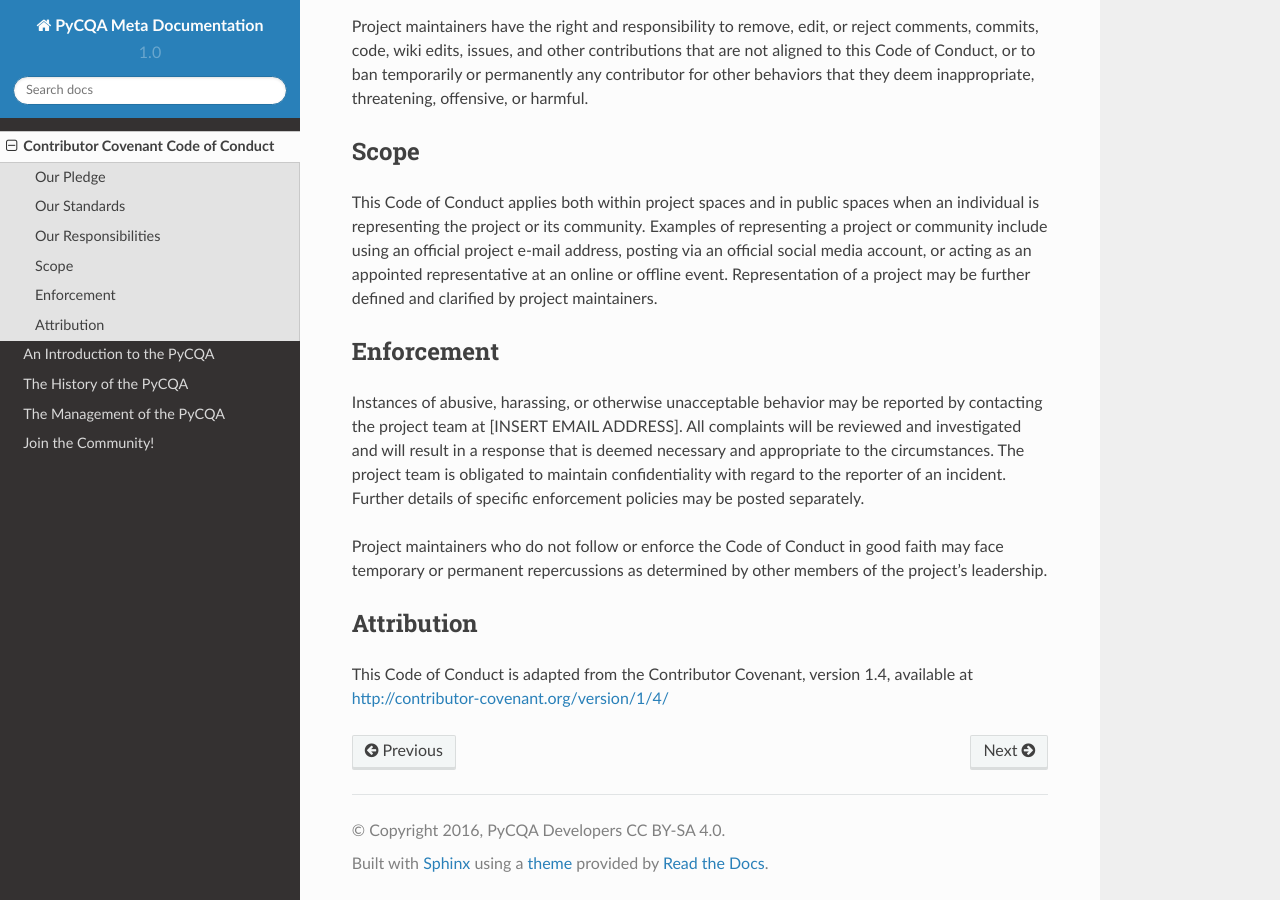
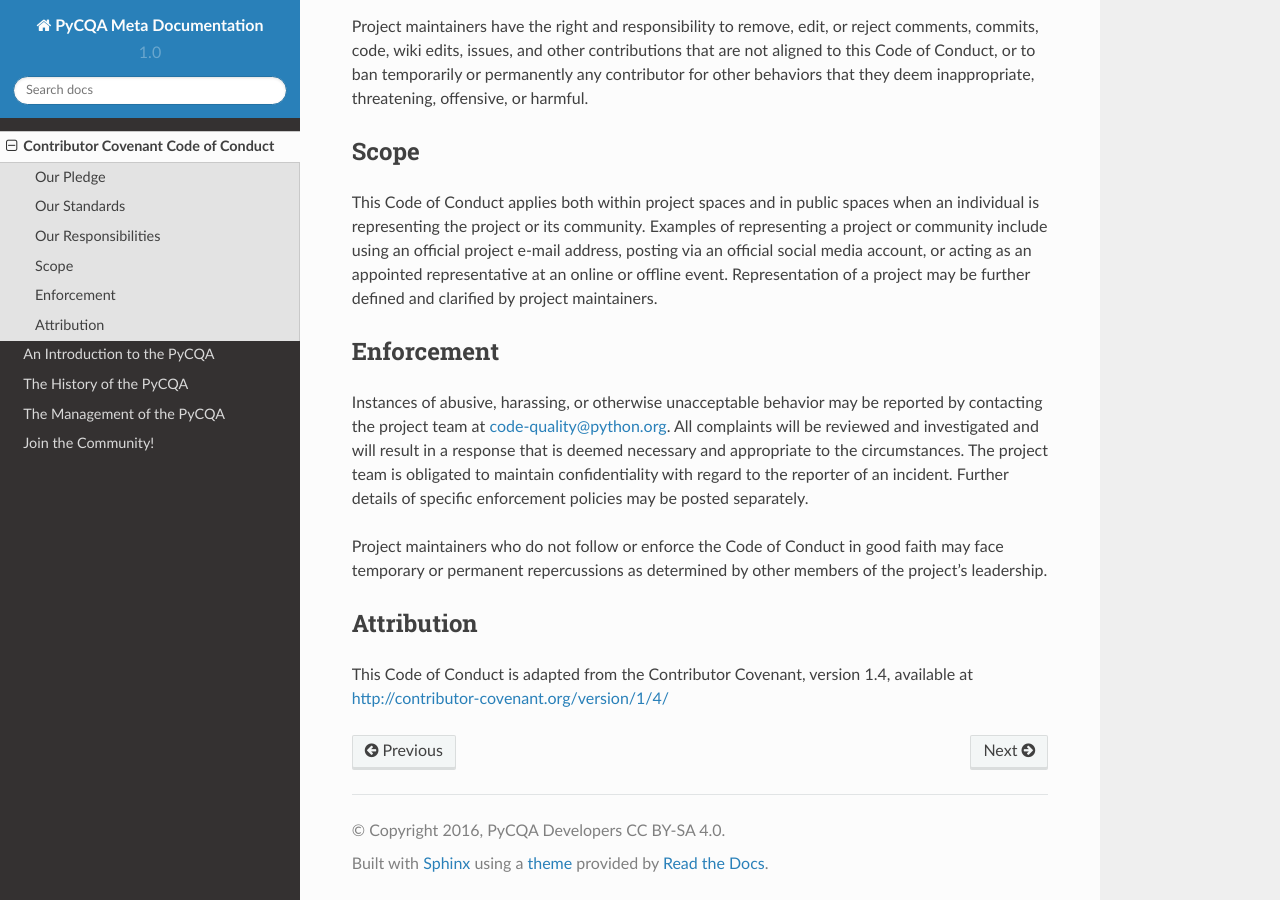
Before and after one commit to PyCQA/meta, a Sphinx documentation site: the page built from source/code-of-conduct.rst, in a window 1280 px wide and 900 px high, scrolled down 961 px. Built offline with Sphinx 7.4.7 and the Read the Docs theme 2.0.0, drawn with Linux system fonts in a browser that asks for light colours.

Commit message:
Replace placeholder email in "Code of Conduct"

```diff
--- a/source/code-of-conduct.rst
+++ b/source/code-of-conduct.rst
@@ -62,7 +62,7 @@
 ===========
 
 Instances of abusive, harassing, or otherwise unacceptable behavior may be
-reported by contacting the project team at [INSERT EMAIL ADDRESS]. All
+reported by contacting the project team at code-quality@python.org. All
 complaints will be reviewed and investigated and will result in a response that
 is deemed necessary and appropriate to the circumstances. The project team is
 obligated to maintain confidentiality with regard to the reporter of an incident.
```
